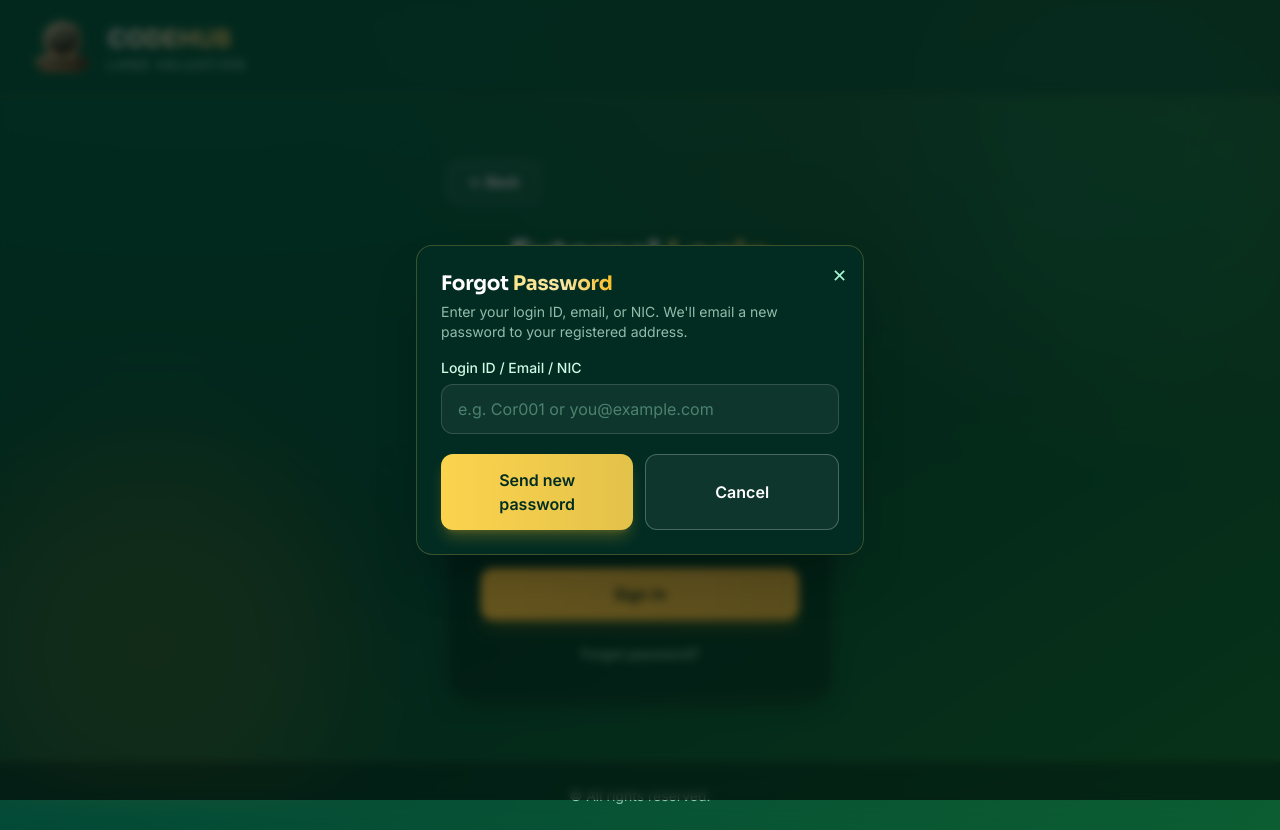
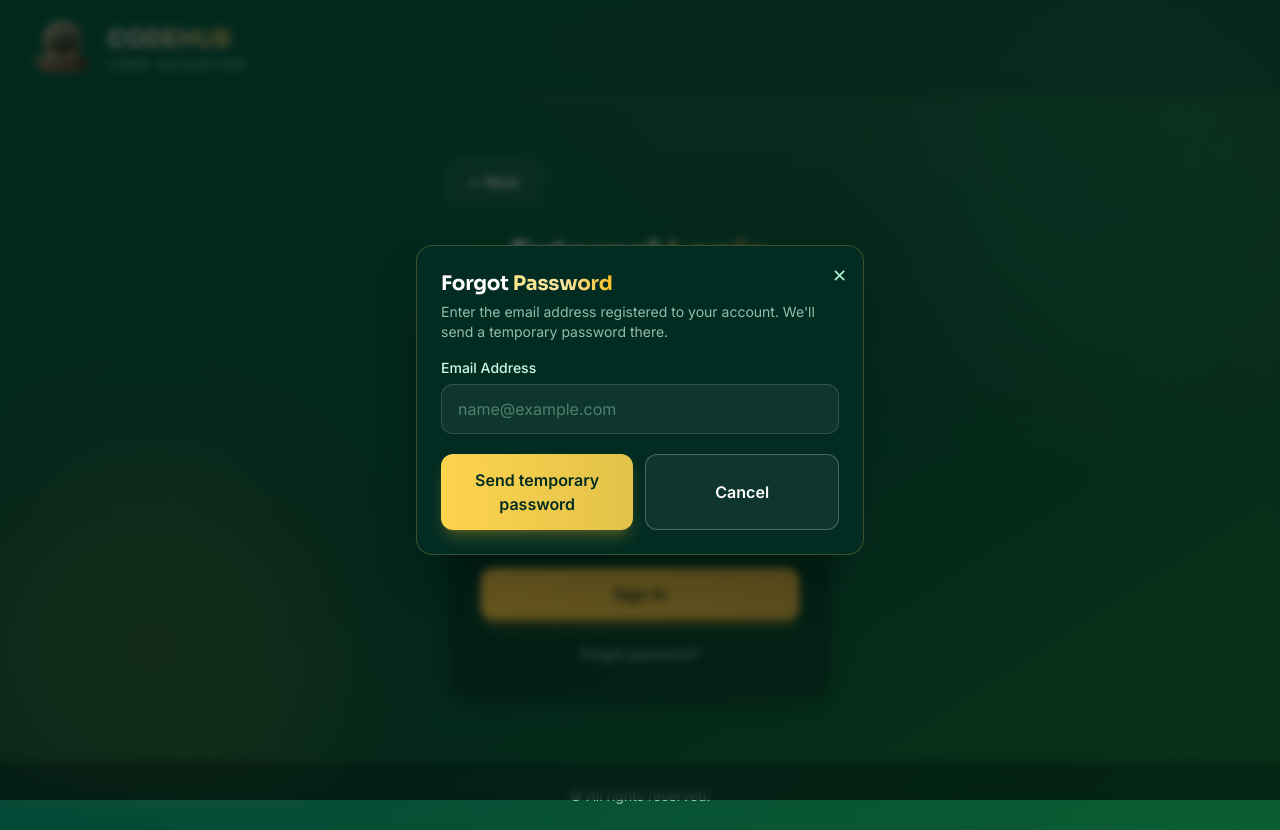
Before and after one commit to Valuation-System-Project-ZV-x-FIT-G18/Land-Valuation-Frontend, a React (Vite) app: page /login/external in a window 1280 px wide. Both pictures are taken after a click on the button "Forgot password?". Built offline with nearby package versions, Linux system fonts and the light colour scheme.

Commit message:
align password recovery with email login

```diff
--- a/src/Common_Pages/components/auth/ForgotPasswordModal.tsx
+++ b/src/Common_Pages/components/auth/ForgotPasswordModal.tsx
@@ -4,26 +4,29 @@ import Button from '@/Common_Pages/components/ui/Button'
 import FormField from '@/Common_Pages/components/ui/FormField'
 import GradientText from '@/Common_Pages/components/ui/GradientText'
 
-// Forgot-password dialog: the user enters their login ID / email / NIC; the
-// server emails a new temporary password (with the login ID) to the registered
-// address, which they must change right after logging in.
+// Email-only password recovery. The temporary password must be changed after login.
 const ForgotPasswordModal = ({ open, onClose }: { open: boolean; onClose: () => void }) => {
-  const [identifier, setIdentifier] = useState('')
+  const [email, setEmail] = useState('')
   const [busy, setBusy] = useState(false)
   const [done, setDone] = useState(false)
   const [error, setError] = useState('')
 
   const submit = async () => {
-    if (!identifier.trim()) return setError('Enter your login ID, email or NIC.')
+    const normalizedEmail = email.trim().toLowerCase()
+    if (!/^[^\s@]+@[^\s@]+\.[^\s@]+$/.test(normalizedEmail)) {
+      setError('Enter a valid email address.')
+      return
+    }
+
     setBusy(true)
     setError('')
     try {
-      const res = await fetch('/api/auth/forgot-password', {
+      const response = await fetch('/api/auth/forgot-password', {
         method: 'POST',
         headers: { 'Content-Type': 'application/json' },
-        body: JSON.stringify({ identifier: identifier.trim() }),
+        body: JSON.stringify({ email: normalizedEmail }),
       })
-      if (!res.ok) throw new Error()
+      if (!response.ok) throw new Error()
       setDone(true)
     } catch {
       setError('Could not process the request. Please try again.')
@@ -33,7 +36,7 @@ const ForgotPasswordModal = ({ open, onClose }: { open: boolean; onClose: () =>
   }
 
   const close = () => {
-    setIdentifier('')
+    setEmail('')
     setDone(false)
     setError('')
     onClose()
@@ -43,11 +46,13 @@ const ForgotPasswordModal = ({ open, onClose }: { open: boolean; onClose: () =>
     <Modal open={open} onClose={close}>
       {done ? (
         <div className="text-center">
-          <div className="mx-auto flex h-14 w-14 items-center justify-center rounded-full bg-emerald-400/15 text-2xl">✉️</div>
+          <div className="mx-auto flex h-14 w-14 items-center justify-center rounded-full bg-emerald-400/15 text-2xl" aria-hidden="true">
+            &#9993;
+          </div>
           <h3 className="mt-4 text-2xl"><GradientText>Check your email</GradientText></h3>
           <p className="mx-auto mt-2 max-w-xs text-sm text-emerald-100/70">
-            If an account matches that, we've emailed a new password and your login ID to the
-            registered address. Sign in with it — you'll be asked to set a new password.
+            If an account matches that email, we&apos;ve sent a temporary password. Sign in with
+            your email address and the temporary password, then choose a new password.
           </p>
           <Button type="button" fullWidth className="mt-5" onClick={close}>Back to login</Button>
         </div>
@@ -55,21 +60,22 @@ const ForgotPasswordModal = ({ open, onClose }: { open: boolean; onClose: () =>
         <div>
           <h3 className="text-xl font-bold text-white">Forgot <GradientText>Password</GradientText></h3>
           <p className="mt-1 text-sm text-emerald-100/70">
-            Enter your login ID, email, or NIC. We'll email a new password to your registered address.
+            Enter the email address registered to your account. We&apos;ll send a temporary password there.
           </p>
           <div className="mt-4">
             <FormField
-              label="Login ID / Email / NIC"
-              name="identifier"
-              value={identifier}
-              onChange={(e) => { setIdentifier(e.target.value); setError('') }}
-              placeholder="e.g. Cor001 or you@example.com"
+              label="Email Address"
+              name="email"
+              type="email"
+              value={email}
+              onChange={(event) => { setEmail(event.target.value); setError('') }}
+              placeholder="name@example.com"
               error={error}
             />
           </div>
           <div className="mt-5 flex gap-3">
             <Button type="button" fullWidth disabled={busy} onClick={submit}>
-              {busy ? 'Sending…' : 'Send new password'}
+              {busy ? 'Sending...' : 'Send temporary password'}
             </Button>
             <Button type="button" variant="outline" fullWidth disabled={busy} onClick={close}>Cancel</Button>
           </div>
--- a/src/Role_Pages/admin/add-role/api/add-role.ts
+++ b/src/Role_Pages/admin/add-role/api/add-role.ts
@@ -15,7 +15,7 @@ export type NewRole = {
   postalCode: string
   address: string
   dateOfBirth: string
-  branchCode: string // Bank only — becomes the login ID
+  branchCode: string // Bank-only internal account and branch identifier
   branchName: string // Bank only
   bankName: string // Bank only
   designation: string // Bank only — the contact person's designation
--- a/src/Role_Pages/admin/add-role/pages/AddRolePage.tsx
+++ b/src/Role_Pages/admin/add-role/pages/AddRolePage.tsx
@@ -145,7 +145,7 @@ const AddRolePage = () => {
           Add <GradientText>User</GradientText>
         </h1>
         <p className="mx-auto mt-2 max-w-md text-emerald-100/70">
-          Create a staff account. Their login ID is generated automatically and emailed to them with the password.
+          Create a staff account. Their email address and temporary password are sent to them.
         </p>
       </div>
 
@@ -158,11 +158,11 @@ const AddRolePage = () => {
               <SelectField label="Bank Name *" name="bankName" value={form.bankName} onChange={(e) => set('bankName', e.target.value)} options={bankOptions} error={errors.bankName} />
               <div className="grid gap-5 sm:grid-cols-2">
                 <FormField label="Branch Name" name="branchName" value={form.branchName} onChange={(e) => set('branchName', e.target.value)} onBlur={handleBlur} error={errors.branchName} placeholder="e.g. Nugegoda" />
-                <FormField label="Branch Code * (login ID)" name="branchCode" value={form.branchCode} onChange={(e) => set('branchCode', e.target.value)} onBlur={handleBlur} error={errors.branchCode} placeholder="e.g. SMPNGD045" />
+                <FormField label="Branch Code *" name="branchCode" value={form.branchCode} onChange={(e) => set('branchCode', e.target.value)} onBlur={handleBlur} error={errors.branchCode} placeholder="e.g. SMPNGD045" />
                 <FormField label="Designation" name="designation" value={form.designation} onChange={(e) => set('designation', e.target.value)} onBlur={handleBlur} error={errors.designation} placeholder="e.g. Branch Manager" />
               </div>
               <p className="-mt-2 text-xs text-emerald-200/60">
-                The bank signs in on the External Login page as "Bank" using this Branch Code.
+                The branch code identifies the bank account internally. The bank signs in with its email address.
               </p>
             </>
           )}
@@ -228,8 +228,8 @@ const AddRolePage = () => {
           <div className="mx-auto flex h-14 w-14 items-center justify-center rounded-full bg-emerald-400/15 text-2xl">✓</div>
           <h3 className="mt-4 text-2xl"><GradientText>Account Created</GradientText></h3>
           <p className="mx-auto mt-2 max-w-xs text-sm text-emerald-100/70">
-            The new login ID is{' '}
-            <span className="font-semibold text-gold-300">{createdId}</span>. An email with the ID and password has been sent, asking them to change it on first login.
+            The new account ID is{' '}
+            <span className="font-semibold text-gold-300">{createdId}</span>. An email with the sign-in email address and temporary password has been sent.
           </p>
           <div className="mt-5 flex gap-3">
             <Button type="button" fullWidth onClick={() => setCreatedId('')}>Add Another</Button>
--- a/src/Role_Pages/coordinator/new-valuation/components/BankBranchSelect.tsx
+++ b/src/Role_Pages/coordinator/new-valuation/components/BankBranchSelect.tsx
@@ -24,7 +24,7 @@ type Props = {
 // registered (role "Bank" on the users table). Choosing a bank filters the branch
 // list; choosing a branch auto-fills the contact person and number.
 //
-// Branches are identified by their Branch Code (the bank's login ID) because the
+// Branches are identified internally by Branch Code because the
 // Branch Name can be blank — using the code as the value keeps selection reliable.
 const BankBranchSelect = ({ bankName, branchCode, onSelect }: Props) => {
   const [banks, setBanks] = useState<RegisteredBank[]>([])
```
